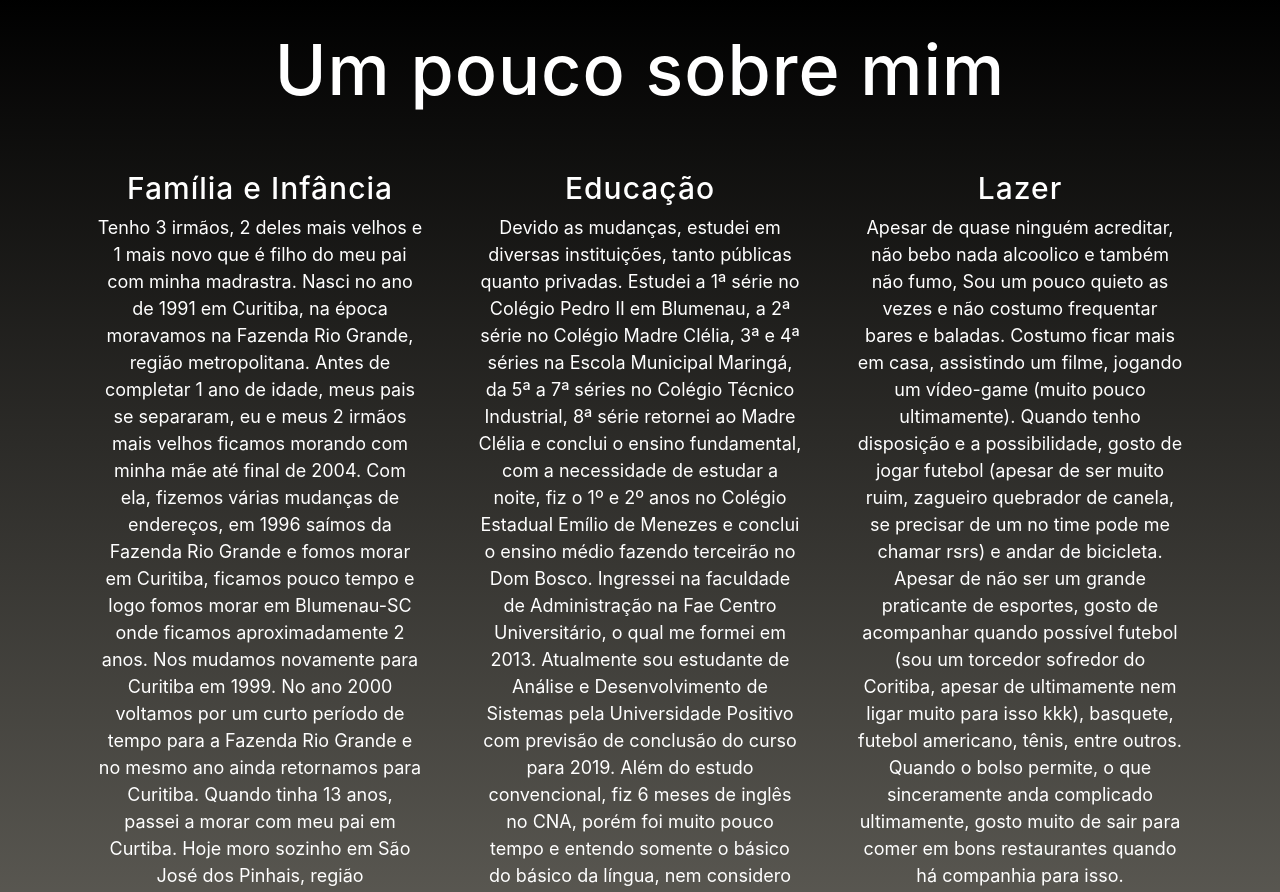
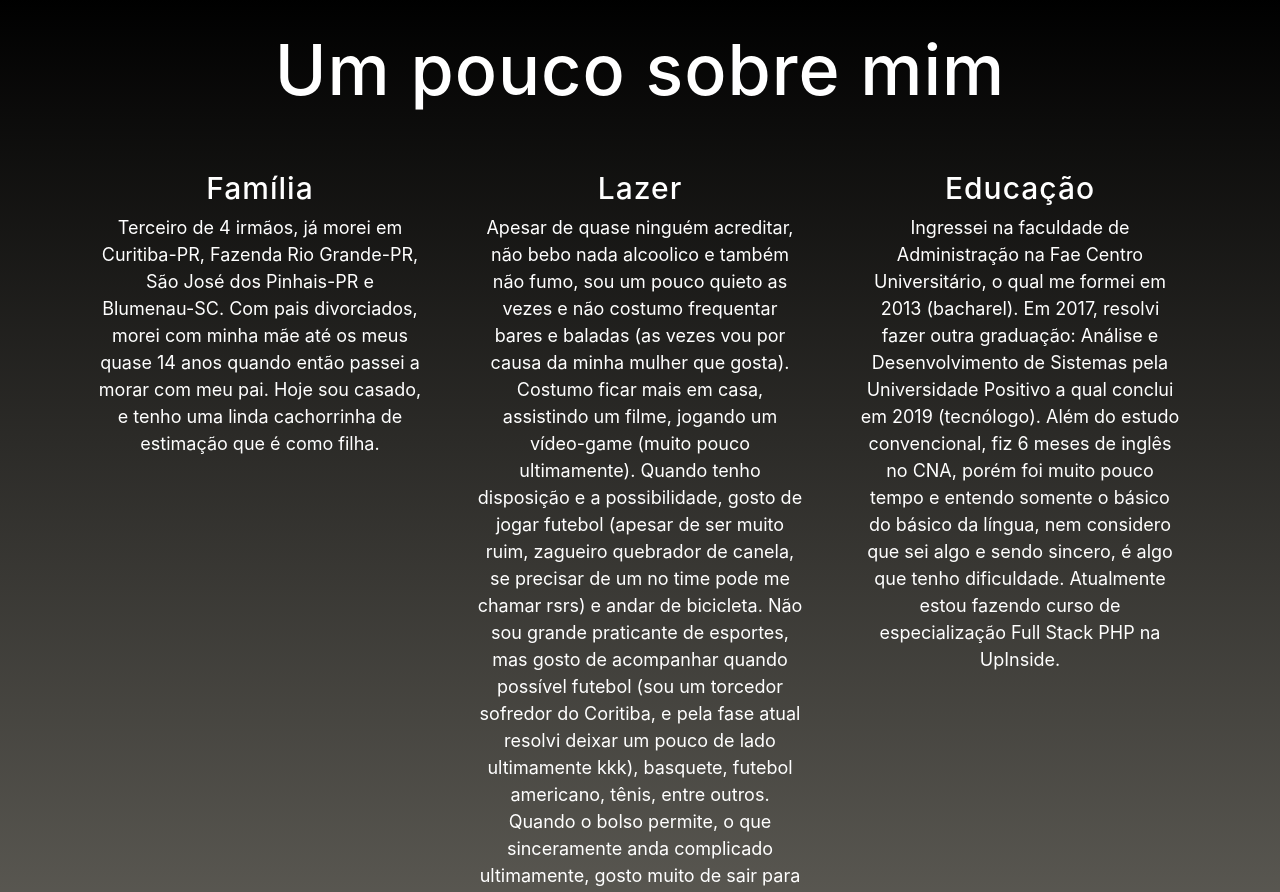
Before and after one commit to marcelocezario/marcelocezario.github.io, a website with bundled scripts: page index.html in a window 1280 px wide. Shown: the part 802-1694 px from the top of the page. Built offline with nearby package versions, Linux system fonts and the light colour scheme; a web font is replaced by a local one.

Commit message:
Update index.html

```diff
--- a/index.html
+++ b/index.html
@@ -8,7 +8,7 @@
   <meta name="description" content="">
   <meta name="author" content="">
 
-  <title>Marcelo Cezário - Página pessoal GitHub</title>
+  <title>Marcelo Henrique Cezário - Developer</title>
 
   <!-- Bootstrap core CSS -->
   <link href="vendor/bootstrap/css/bootstrap.min.css" rel="stylesheet">
@@ -65,7 +65,7 @@
           <div class="header-content mx-auto">
             <h1 class="mb-5">
 
-              Estudante de Análise e Desenvolvimento de Sistemas na Universidade Positivo
+              Casado, graduado em Administração e em Análise e Desenvolvimento de Sistemas
 
             </h1>
             <a href="#sobremim" class="btn btn-outline btn-xl js-scroll-trigger">#leia mais</a>
@@ -99,48 +99,33 @@
       <div class="row">
         <div class="col-sm">
           <div class="sobremim-item">
-            <h3>Família e Infância</h3>
+            <h3>Família</h3>
             <p>
-              Tenho 3 irmãos, 2 deles mais velhos e 1 mais novo que é filho do meu pai com minha madrastra. Nasci no ano de 1991 em Curitiba,
-              na época moravamos na Fazenda Rio Grande, região metropolitana. Antes de completar 1 ano de idade, meus pais
-              se separaram, eu e meus 2 irmãos mais velhos ficamos morando com minha mãe até final de 2004. Com ela, fizemos
-              várias mudanças de endereços, em 1996 saímos da Fazenda Rio Grande e fomos morar em Curitiba, ficamos pouco
-              tempo e logo fomos morar em Blumenau-SC onde ficamos aproximadamente 2 anos. Nos mudamos novamente para Curitiba
-              em 1999. No ano 2000 voltamos por um curto período de tempo para a Fazenda Rio Grande e no mesmo ano ainda
-              retornamos para Curitiba. Quando tinha 13 anos, passei a morar com meu pai em Curtiba. Hoje moro sozinho em
-              São José dos Pinhais, região metropolitana de Curitiba.
+
+                Terceiro de 4 irmãos, já morei em Curitiba-PR, Fazenda Rio Grande-PR, São José dos Pinhais-PR e Blumenau-SC. Com pais divorciados, morei com minha mãe até os meus quase 14 anos quando então passei a morar com meu pai. Hoje sou casado, e tenho uma linda cachorrinha de estimação que é como filha.
             </p>
           </div>
         </div>
+
+        <div class="col-sm">
+
+          <div class="sobremim-item">
+            <h3>Lazer</h3>
+            <p>
+              Apesar de quase ninguém acreditar, não bebo nada alcoolico e também não fumo, sou um pouco quieto as vezes e não costumo frequentar bares e baladas (as vezes vou por causa da minha mulher que gosta). Costumo ficar mais em casa, assistindo um filme, jogando um vídeo-game (muito pouco ultimamente). Quando tenho disposição e a possibilidade, gosto de jogar futebol (apesar de ser muito ruim, zagueiro quebrador de canela, se precisar de um no time pode me chamar rsrs) e andar de bicicleta. Não sou grande praticante de esportes, mas gosto de acompanhar quando possível futebol (sou um torcedor sofredor do Coritiba, e pela fase atual resolvi deixar um pouco de lado ultimamente kkk), basquete, futebol americano, tênis, entre outros. Quando o bolso permite, o que sinceramente anda complicado ultimamente, gosto muito de sair para comer em bons restaurantes.
+            </p>
+          </div>
+        </div>
+
         <div class="col-sm">
 
           <div class="sobremim-item">
             <h3>Educação</h3>
             <p>
-              Devido as mudanças, estudei em diversas instituições, tanto públicas quanto privadas. Estudei a 1ª série no Colégio Pedro
-              II em Blumenau, a 2ª série no Colégio Madre Clélia, 3ª e 4ª séries na Escola Municipal Maringá, da 5ª a 7ª
-              séries no Colégio Técnico Industrial, 8ª série retornei ao Madre Clélia e conclui o ensino fundamental, com
-              a necessidade de estudar a noite, fiz o 1º e 2º anos no Colégio Estadual Emílio de Menezes e conclui o ensino
-              médio fazendo terceirão no Dom Bosco. Ingressei na faculdade de Administração na Fae Centro Universitário,
-              o qual me formei em 2013. Atualmente sou estudante de Análise e Desenvolvimento de Sistemas pela Universidade
-              Positivo com previsão de conclusão do curso para 2019. Além do estudo convencional, fiz 6 meses de inglês no
-              CNA, porém foi muito pouco tempo e entendo somente o básico do básico da língua, nem considero que sei algo.
-            </p>
-          </div>
-        </div>
-        <div class="col-sm">
-
-          <div class="sobremim-item">
-            <h3>Lazer</h3>
-            <p>
-              Apesar de quase ninguém acreditar, não bebo nada alcoolico e também não fumo, Sou um pouco quieto as vezes e não costumo
-              frequentar bares e baladas. Costumo ficar mais em casa, assistindo um filme, jogando um vídeo-game (muito pouco
-              ultimamente). Quando tenho disposição e a possibilidade, gosto de jogar futebol (apesar de ser muito ruim,
-              zagueiro quebrador de canela, se precisar de um no time pode me chamar rsrs) e andar de bicicleta. Apesar de
-              não ser um grande praticante de esportes, gosto de acompanhar quando possível futebol (sou um torcedor sofredor
-              do Coritiba, apesar de ultimamente nem ligar muito para isso kkk), basquete, futebol americano, tênis, entre
-              outros. Quando o bolso permite, o que sinceramente anda complicado ultimamente, gosto muito de sair para comer
-              em bons restaurantes quando há companhia para isso.
+              Ingressei na faculdade de Administração na Fae Centro Universitário, o qual me formei em 2013 (bacharel).
+              Em 2017, resolvi fazer outra graduação: Análise e Desenvolvimento de Sistemas pela Universidade Positivo a qual conclui em 2019 (tecnólogo).
+              Além do estudo convencional, fiz 6 meses de inglês no CNA, porém foi muito pouco tempo e entendo somente o básico do básico da língua, nem considero que sei algo e sendo sincero, é algo que tenho dificuldade.
+              Atualmente estou fazendo curso de especialização Full Stack PHP na UpInside.
             </p>
           </div>
         </div>
@@ -160,37 +145,29 @@
           <div class="profissional-item">
             <h3>2005-2007 Florença</h3>
             <p class="text-muted">
-              Comecei a trabalhar logo que completei 14 anos, o ano era 2005, meu cargo era de Office Boy em uma corretora chamada Florença
-              Corretora de Seguros, apesar de um serviço simples, foi graças a ele que aprendi a correr atrás das coisas
-              e ser um pouco mais independente. Aos 15 anos passei a estudar a noite e trabalhar o dia inteiro
-            </p>
+              Comecei a trabalhar logo que completei 14 anos, o ano era 2005, meu cargo era de Office Boy em uma corretora chamada Florença Corretora de Seguros, apesar de um serviço simples, foi graças a ele que aprendi a correr atrás das coisas e ser um pouco mais independente. Aos 15 anos passei a estudar a noite e trabalhar o dia inteiro
+              </p>
           </div>
         </div>
         <div class="col-sm">
           <div class="profissional-item">
             <h3>2007-2017 Rodoac</h3>
             <p class="text-muted">
-              Em 2007 fui trabalhar na área financeira de uma transportadora: Rodoac Transporte. Lá passei a ter contato direto com bancos
-              e nas minhas horas vagas tentava estudar Excel a aplicar ao meu dia-a-dia, foi quando peguei gosto pela lógica.
-              Trabalhei lá até 2017, quando infelizmente a empresa acabou tendo falência decretada.
+              Em 2007 fui trabalhar na área financeira de uma transportadora: Rodoac Transporte. Lá passei a ter contato direto com bancos e nas minhas horas vagas tentava estudar Excel a aplicar ao meu dia-a-dia, foi quando peguei gosto pela lógica. Trabalhei lá até 2017, quando infelizmente a empresa acabou tendo falência decretada.
             </p>
           </div>
         </div>
         <div class="col-sm">
           <div class="profissional-item">
-            <h3>2017-2019 (atual) Uber/99</h3>
+            <h3>2017-2020 Uber/99/iFood</h3>
             <p class="text-muted">
-              Já prevendo o pior, me cadastrei como motorista autonomo de aplicativo (Uber / 99 Pop), trabalhando nas horas vagas e conhecendo
-              um novo trabalho. Quando realmente confirmado a falência da Rodoac, passei a obter 100% da minha renda através
-              dos aplicativos, chegando a ultrapassar mais de 5.000 viagens realizadas até hoje.
+              Já prevendo o pior, me cadastrei como motorista autonomo de aplicativo (Uber / 99 Pop), trabalhando nas horas vagas e conhecendo a renda necessária para sobreviver, seja como renda principal ou complementar na falta de outros serviços como de desenvolvimento por exemplo. Também realizo entregas de delivery por aplicativos como Uber Eats e iFood.
             </p>
           </div>
         </div>
       </div>
       <div class="section-heading text-center">
-        <p class="text-muted">Além destes trabalhos, tenho um pouco de experiência atuando como síndico no condomínio em que moro nos anos de 2015
-          e 2018-2019. Tenho o desejo de num futuro trabalhar na área de desenvolvimento de sistemas, seja trabalhando por conta
-          ou em alguma empresa</p>
+        <p class="text-muted">Além destes trabalhos, tenho um pouco de experiência atuando como síndico no condomínio em que moro nos anos de 2015 e 2018-2019. Trabalhei também brevemente na abertura de uma confeitaria, ajudando na parte administrativa financeira. Também fiz alguns trabalhos assim em uma loja de cosméticos.</p>
         <hr>
       </div>
     </div>
@@ -202,7 +179,7 @@
       <div class="row">
         <div class="col-md-8 mx-auto">
           <h2 class="section-heading">Repositórios</h2>
-          <p>Alguns repositórios que foram atualizados recentemente</p>
+          <p>Alguns repositórios públicos que foram atualizados recentemente</p>
           <div class="badges">
 
 
@@ -223,7 +200,7 @@
     <div class="cta-content">
       <div class="container">
         <h2>
-          Deseja ver todos os repositórios?
+          Deseja ver todos os repositórios públicos?
         </h2>
         <a href="https://github.com/marcelocezario?tab=repositories" class="btn btn-outline btn-xl js-scroll-trigger">#Acesse aqui!</a>
       </div>
```
